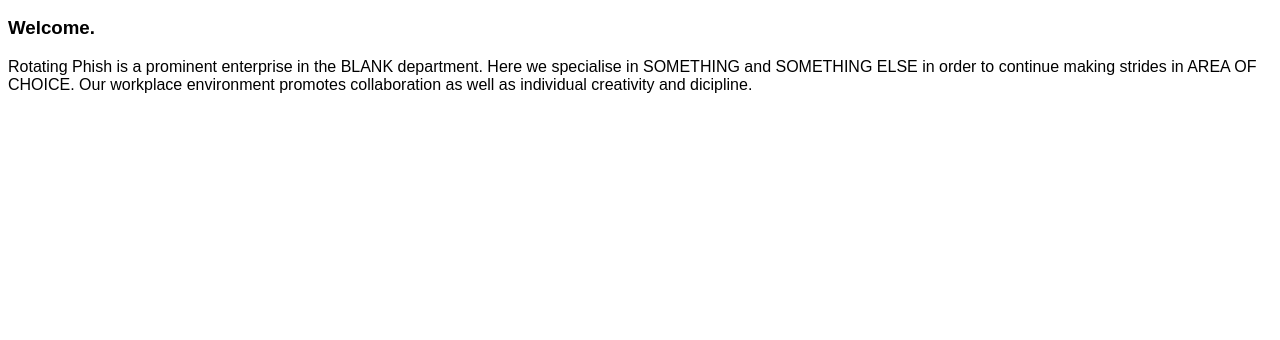
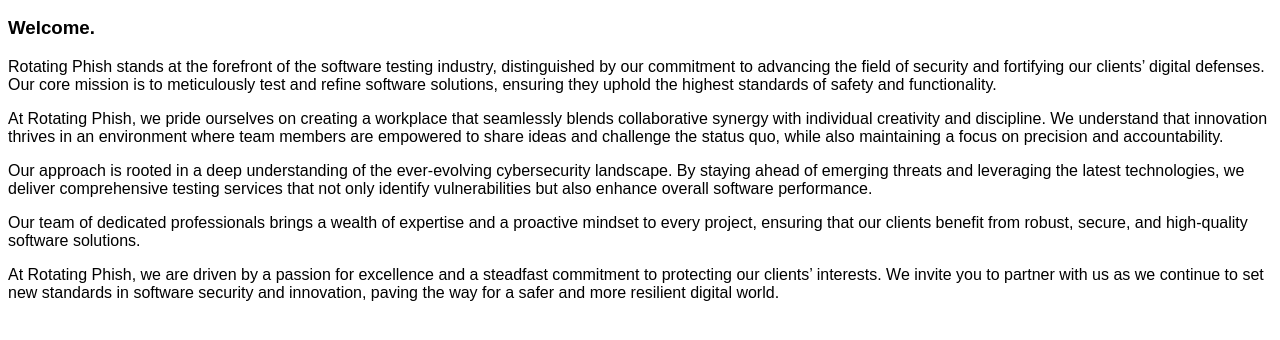
Before and after one commit to finnj0nes/COS10026-Project-1, a plain HTML site: page src/index.html in a window 1280 px wide. Shown: the part 88-428 px from the top of the page. Drawn offline with Linux system fonts and the light colour scheme.

Commit message:
updated bio

```diff
--- a/src/index.html
+++ b/src/index.html
@@ -24,9 +24,12 @@
 
 
     <h3>Welcome.</h3>
-    <p>Rotating Phish is a prominent enterprise in the BLANK department. Here we specialise in SOMETHING and SOMETHING ELSE in order to continue making strides in AREA OF CHOICE.
-        Our workplace environment promotes collaboration as well as individual creativity and dicipline.
-        </p>
+    <!--Company Biography generated by ChatGPT-->
+    <p>Rotating Phish stands at the forefront of the software testing industry, distinguished by our commitment to advancing the field of security and fortifying our clients’ digital defenses. Our core mission is to meticulously test and refine software solutions, ensuring they uphold the highest standards of safety and functionality.</p>
+    <p>At Rotating Phish, we pride ourselves on creating a workplace that seamlessly blends collaborative synergy with individual creativity and discipline. We understand that innovation thrives in an environment where team members are empowered to share ideas and challenge the status quo, while also maintaining a focus on precision and accountability.</p>
+    <p>Our approach is rooted in a deep understanding of the ever-evolving cybersecurity landscape. By staying ahead of emerging threats and leveraging the latest technologies, we deliver comprehensive testing services that not only identify vulnerabilities but also enhance overall software performance.</p>
+    <p>Our team of dedicated professionals brings a wealth of expertise and a proactive mindset to every project, ensuring that our clients benefit from robust, secure, and high-quality software solutions.</p>
+    <p>At Rotating Phish, we are driven by a passion for excellence and a steadfast commitment to protecting our clients’ interests. We invite you to partner with us as we continue to set new standards in software security and innovation, paving the way for a safer and more resilient digital world.</p>
 
     </body>
 
```
